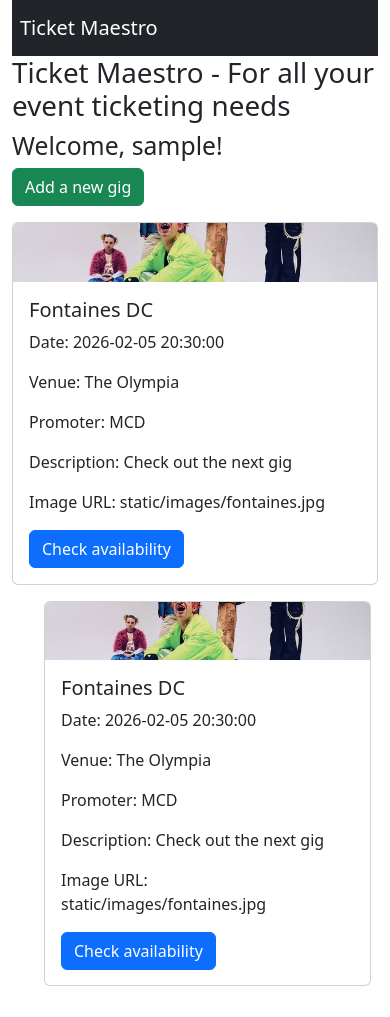
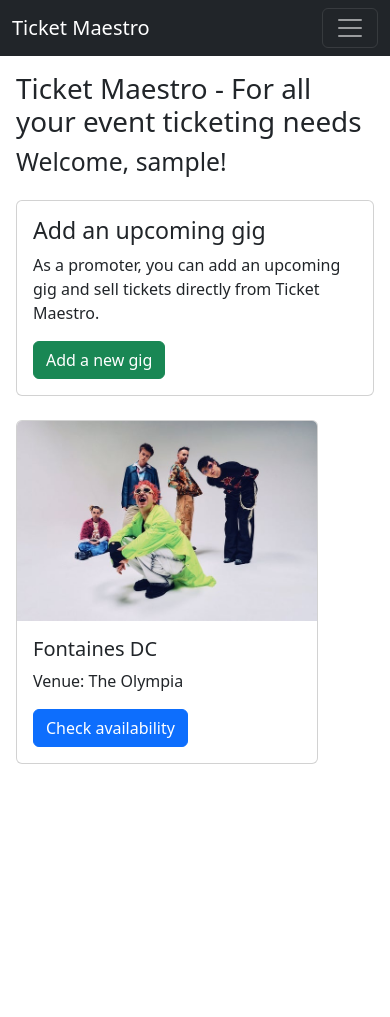
Before and after one commit to shielsr/assignment-03, a Flask app: page / in a window 390 px wide. After the commit the page ends 764 px from the top, so only its background shows below. Run offline with Flask 3, Linux system fonts and the light colour scheme; the visitor is signed in with stand-in values (Sample User, id 1).

Commit message:
Redid the carousel. Added responsive navbar with hamburger menu.

```diff
--- a/static/css/style.css
+++ b/static/css/style.css
@@ -1,3 +1,23 @@
+body {
+    margin: 0px;
+}
+
+#wrapper {
+    padding: 0px 16px;
+    background-color: white;
+    margin-left: auto;
+    margin-right: auto;
+    display: grid;
+    background-color: white;
+}
+
+main {
+    padding: 16px 16px;
+}
+
+
+
+
 /* Setting uniform image height in Bootstrap cards */
 .card-img-top {
     width: 100%;
@@ -5,109 +25,82 @@
     object-fit: cover;
 }
 
-#home-grid .card:hover {
-    transform: scale(1.02);
+
+#home-grid {
+    display:none;
 }
 
-#home-grid .card {
-    transition: all 0.2s;
+
+/* ---------------------------------------------------------*/
+
+
+.carousel {
+  width: 100%; /* Width of carousel */
+  display: flex; /* Set inline elements */
+}
+
+.carousel img {
+    height: 200px;
+}
+
+
+.card-container {
+  width: 100%; /* Width of card container */
+  display: flex; /* Set inline elements */
+  overflow-x: auto; /* Set overflow in horizontal scroll */
+  overflow-y: hidden; /* Hidden overflow in vertical scroll */
+  scroll-snap-type: x mandatory; /* Force the scroll to snap to the start of a scroll-snap area */
+  gap: 8px; /* Set gap between cards */
+  flex: 0 0 calc(100% - 16px); /* Set width of card container */
+}
+
+.card-container::-webkit-scrollbar {
+  display: none; /* Hide scrollbar in Chrome, Safari and Opera */
+}
+
+.carousel-card {
+  min-width: 250px; /* Set min width of card */
+  height: 150px; /* Set height of card */
+  scroll-snap-align: start; /* Set scroll snap */
+
 }
 
 
 
-
-/* Card carousel on mobile */
+/* ---------------------------------------------------------- */
 
 
 
-.carousel {
-    display: grid;
-    grid-auto-flow: column;
-    grid-auto-columns: calc((100% / 3) - 2px);
-    gap: 0px;
-    overflow-x: auto;
-    scroll-snap-type: x mandatory;
-    scroll-behavior: smooth;
-    scrollbar-width: 0;
-}
 
-.carousel::-webkit-scrollbar {
-    display: none;
-}
 
-.carousel :where(.carousel-card, .img) {
-    display: flex;
-    align-items: center;
-    justify-content: center;
-}
+/* Tablet breakpoint */
 
-.carousel.dragging {
-    scroll-snap-type: none;
-    scroll-behavior: auto;
-}
+@media (min-width: 480px) {
+    body {
+        margin: 0px 24px;
+        max-width: 1142px;
+        margin-left: auto;
+        margin-right: auto;
+    }
 
-.carousel.no-transition {
-    scroll-behavior: auto;
-}
+    #wrapper {
+        padding: 0px 24px;
+    }
 
-.carousel.dragging .carousel-card {
-    cursor: grab;
-    user-select: none;
-}
+    #home-grid {
+        display:block;
+    }
 
-.carousel .carousel-card {
-    scroll-snap-align: start;
-    height: 400px;
-    list-style: none;
-    background: #fff;
-    border-radius: 8px;
-    display: flex;
-    cursor: pointer;
-    width: 98%;
-    padding-bottom: 15px;
-    align-items: center;
-    justify-content: center;
-    flex-direction: column;
-}
+    #home-grid .card:hover {
+        transform: scale(1.02);
+    }
 
-.carousel-card .img {
-    background: green;
-    width: 145px;
-    height: 145px;
-    border-radius: 50%;
+    #home-grid .card {
+        transition: all 0.2s;
+    }
+
+    #home-carousel {
+        display:none;
+    }
 
 }
-
-.carousel-card .img img {
-    width: 140px;
-    height: 140px;
-    object-fit: cover;
-    border-radius: 50%;
-    border: 4px solid #fff;
-}
-
-.carousel-card h2 {
-    font-weight: 500;
-    font-size: 1.56rem;
-    margin: 30px 0 5px;
-}
-
-.carousel-card span {
-    color: #6a6d78;
-    font-size: 1.31rem;
-
-}
-
-@media screen and (max-width: 900px) {
-   .carousel {
-        grid-auto-columns: calc((100% / 2) - 9px);
-
-    }
-}
-
-@media screen and (max-width: 600px) {
-   .carousel {
-        grid-auto-columns: 100%;
-
-    }
-}
--- a/static/js/script.js
+++ b/static/js/script.js
@@ -110,3 +110,29 @@
         });
     });
 });
+
+
+
+
+// -------------------------------------
+
+
+
+const listOfCardElements = document.querySelectorAll('.carousel-card');
+const cardElement = document.querySelector('.carousel-card');
+const cardContainer = document.querySelector('.card-container');
+let currentCard = 0;
+
+function setScrollTo() {
+  const scrollLeft = currentCard * listOfCardElements[0].offsetWidth;
+  cardContainer.scrollTo({left: scrollLeft, behavior: 'smooth'});
+}
+
+
+listOfCardElements.forEach((cardElement, index) => {
+  cardElement.addEventListener('click', () => {
+    currentCard = index;
+    const scrollLeft = currentCard * listOfCardElements[0].offsetWidth;
+    cardContainer.scrollTo({ left: scrollLeft, behavior: 'smooth' });
+  });
+});
--- a/templates/base.html
+++ b/templates/base.html
@@ -23,23 +23,42 @@
 </head>
 
 <body>
-  <div class="container">
+  <div class="wrapper">
     <nav class="navbar navbar-expand-lg navbar-dark bg-dark">
-      <a class="navbar-brand px-2" href="/">Ticket Maestro</a>
-      <div class="collapse navbar-collapse justify-content-end">
-        <ul class="navbar-nav">
+      <div class="container-fluid">
+        <a class="navbar-brand" href="{{ url_for('index') }}">Ticket Maestro</a>
+
+        <!-- Hamburger menu button -->
+        <button class="navbar-toggler" type="button" data-bs-toggle="collapse" data-bs-target="#navbarNav"
+          aria-controls="navbarNav" aria-expanded="false" aria-label="Toggle navigation">
+          <span class="navbar-toggler-icon"></span>
+        </button>
+
+        <!-- Drawer menu -->
+        <div class="collapse navbar-collapse" id="navbarNav">
+          <ul class="navbar-nav ms-auto"> <!-- ms-auto pushes items to the right -->
             <li class="nav-item">
-            <a class="nav-link active" href="{{ url_for('index') }}">Home</a>
+              <a class="nav-link active" aria-current="page" href="{{ url_for('index') }}">Home</a>
             </li>
             <li class="nav-item">
-             <button onclick="window.location.href='{{ url_for('login_page') }}'">Go to login</button>
+              <a class="nav-link active" href="{{ url_for('add') }}">Add event</a>
             </li>
+            <li class="nav-item">
+              <button onclick="window.location.href='{{ url_for('login_page') }}'">Log in</button>
+            </li>
+
+
           </ul>
         </div>
+      </div>
     </nav>
+
+
     <main>
+
       {% block main %}
       {% endblock %}
+
     </main>
   </div>
 </body>
--- a/templates/home.html
+++ b/templates/home.html
@@ -1,6 +1,7 @@
 {% extends "base.html" %}
 
 {% block main %}
+<div class="mb-4">
 <h1>Ticket Maestro - For all your event ticketing needs</h1>
 
 <h2>
@@ -8,9 +9,15 @@
       Welcome, {{ session['username'] }}!
       {% endif %}
 </h2>
-
-
-<a class="btn btn-success mb-3" href="{{ url_for('add') }}">Add a new gig</a>
+</div>
+<div class="card mb-4">
+      <div class="card-body">
+            <h3 class="card-title">Add an upcoming gig</h3>
+            <p class="card-text">As a promoter, you can add an upcoming gig and sell tickets directly from Ticket
+                  Maestro.</p>
+            <a class="btn btn-success" href="{{ url_for('add') }}">Add a new gig</a>
+      </div>
+</div>
 
 <div id="home-grid">
       <div class="row">
@@ -24,8 +31,6 @@
                               <p>Date: {{ gig.date_time }}</p>
                               <p>Venue: {{ gig.venue }}</p>
                               <p>Promoter: {{ gig.promoter.name }}</p>
-                              <p>Description: {{ gig.description }}</p>
-                              <p>Image URL: {{ gig.image_url }}</p>
                               <form method="get" action="{{ url_for('buy_page', gig_id=loop.index0) }}">
                                     <button class="btn btn-primary" type="submit">Check availability</button>
                               </form>
@@ -37,8 +42,32 @@
       </div>
 </div>
 
+<div class="carousel" id="home-carousel">
+      <div class="card-container">
+            {% for gig in gigs %}
+            <div class="col-md-4 mb-3">
+                  <div class="card carousel-card h-100">
+                        <img src="{{ gig.image_url }}" alt="{{ gig.artist }}" class="card-img-top"
+                              onclick="enlargeImg()" id="img1">
+                        <div class="card-body">
+                              <h5 class="card-title">{{ gig.artist }}</h5>
 
-<ul class="carousel">
+                              <p>Venue: {{ gig.venue }}</p>
+                              <form method="get" action="{{ url_for('buy_page', gig_id=loop.index0) }}">
+                                    <button class="btn btn-primary" type="submit">Check availability</button>
+                              </form>
+
+                        </div>
+                  </div>
+            </div>
+            {% endfor %}
+      </div>
+
+</div>
+
+
+<!--
+<ul class="carousel" id="home-carousel">
       {% for gig in gigs %}
       <li class="carousel-card">
             <div class="card h-100">
@@ -62,5 +91,6 @@
       {% endfor %}
 </ul>
 
+-->
 
 {% endblock %}
```
Also changed, not shown: README.md. Lines whose indentation alone changed are shown as unchanged.
